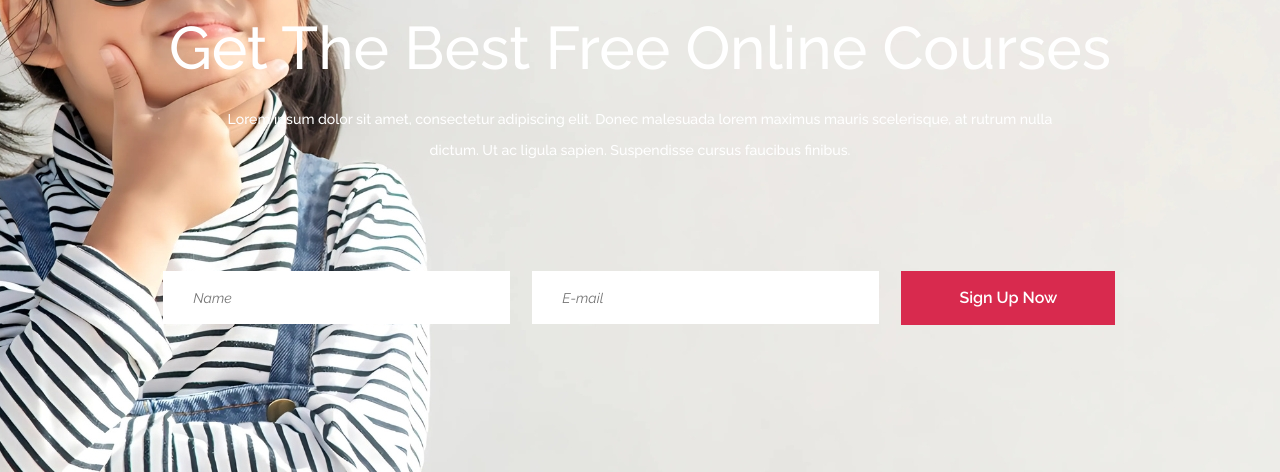
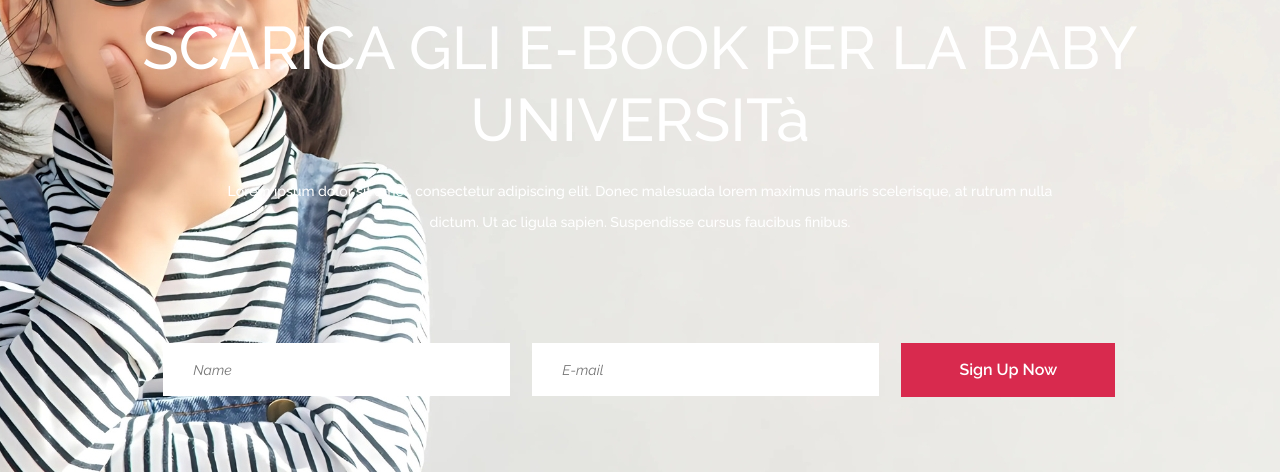
Before and after one commit to FrancescoDipaola1997/unibimbi, a plain HTML site: page index.html in a window 1280 px wide. Shown: the part 328-800 px from the top of the page. Drawn offline with Linux system fonts and the light colour scheme.

Commit message:
Update index.html

```diff
--- a/index.html
+++ b/index.html
@@ -65,7 +65,7 @@
 	<section class="hero-section set-bg" data-setbg="img/bg.jpg">
 		<div class="container">
 			<div class="hero-text text-white">
-				<h2>Get The Best Free Online Courses</h2>
+				<h2>SCARICA GLI E-BOOK PER LA BABY UNIVERSITà </h2>
 				<p>Lorem ipsum dolor sit amet, consectetur adipiscing elit. Donec malesuada lorem maximus mauris scelerisque, at rutrum nulla <br> dictum. Ut ac ligula sapien. Suspendisse cursus faucibus finibus.</p>
 			</div>
 			<div class="row">
```
